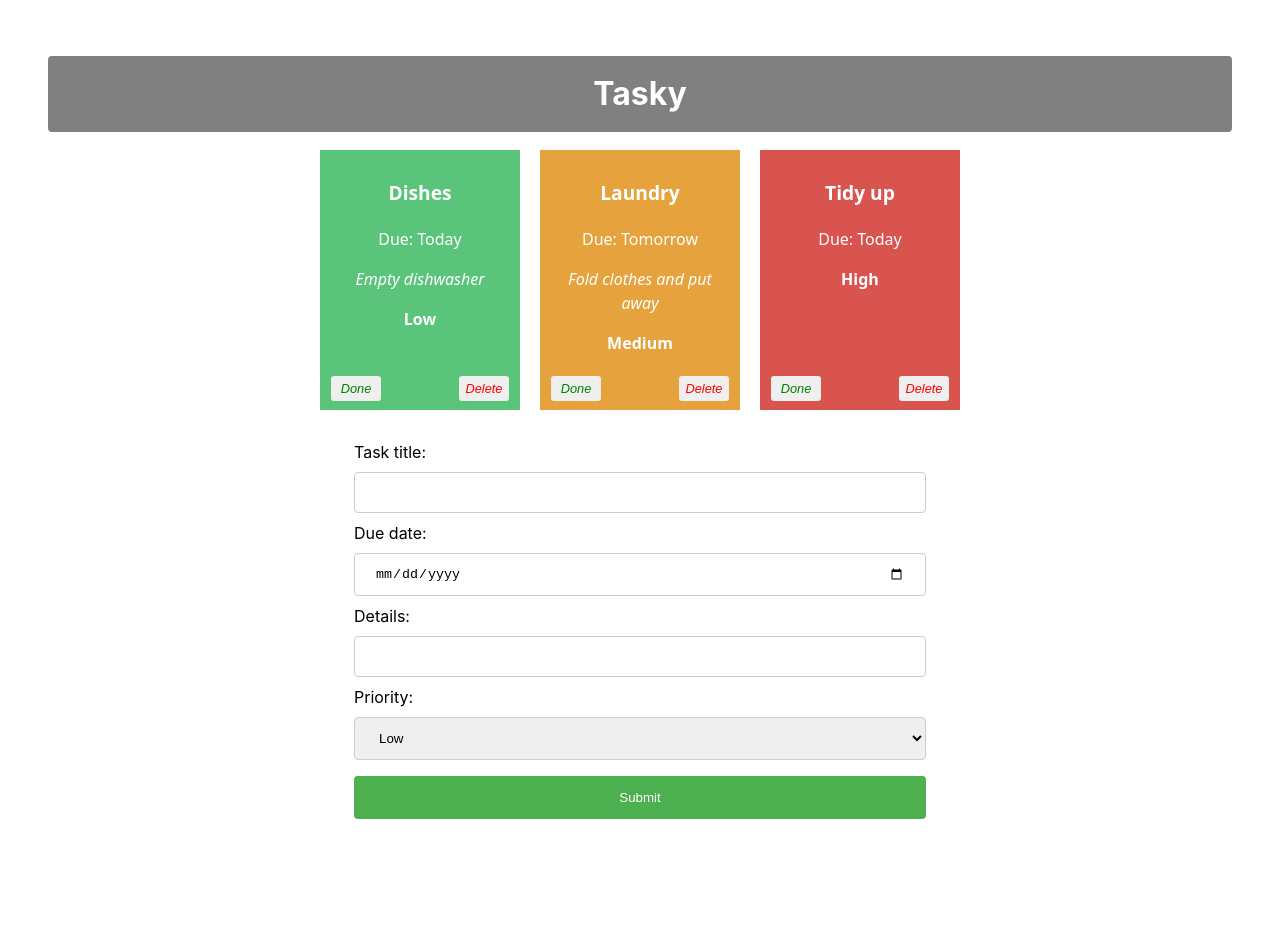
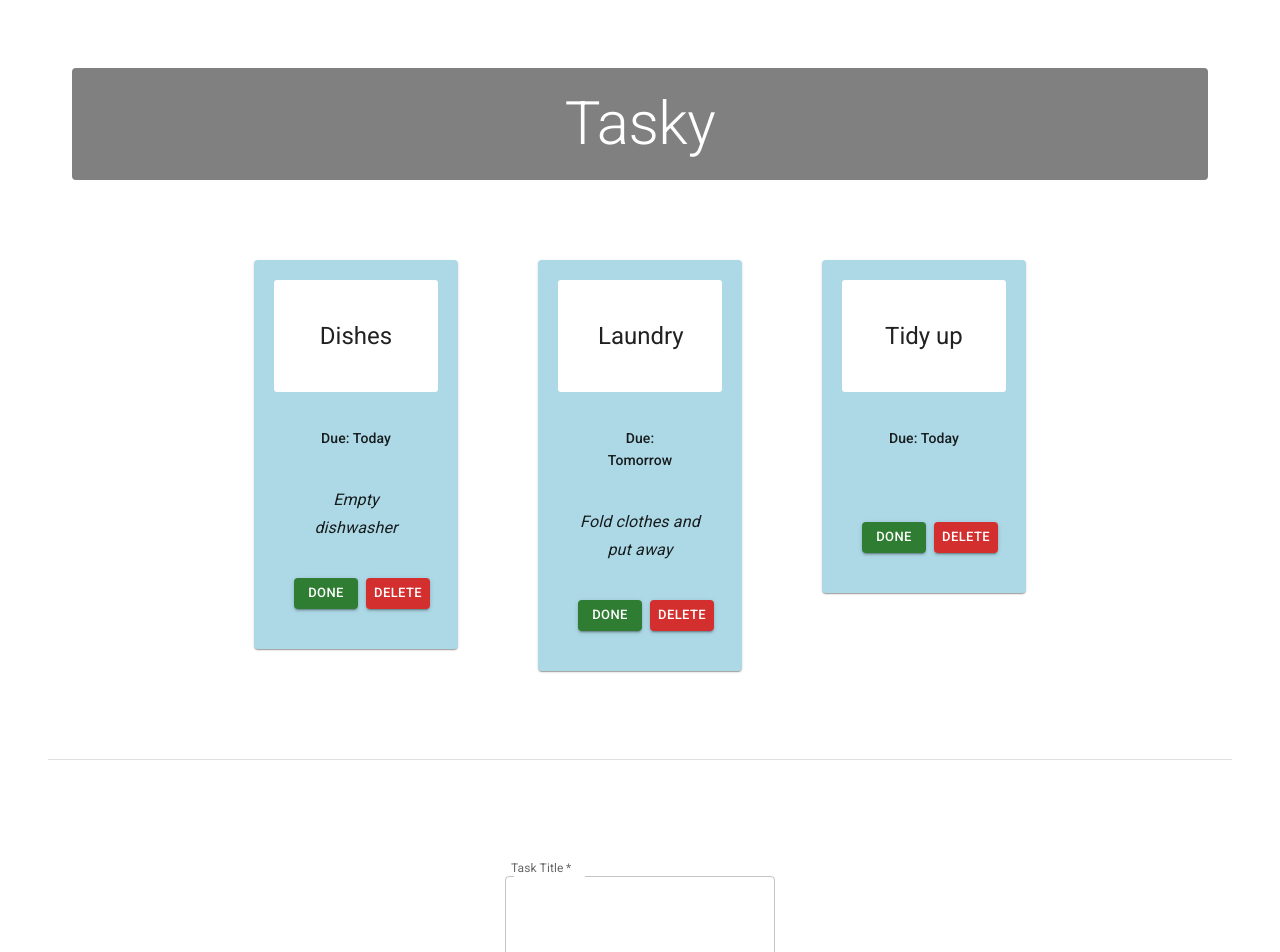
Before and after one commit to mfaddyf/react-basics-labs-s1-2026, a React (Vite) app in the folder tasky/: page / in a window 1280 px wide. Shown: the top 952 px of the page. Before the commit the page ends 895 px from the top, so only its background shows below. Built offline with nearby package versions, Linux system fonts and the light colour scheme.

Commit message:
Tasky Lab 3 Done

```diff
--- /dev/null
+++ b/package.json
@@ -0,0 +1,5 @@
+{
+  "dependencies": {
+    "uuid": "^14.0.2"
+  }
+}
--- a/tasky/index.html
+++ b/tasky/index.html
@@ -1,13 +1,19 @@
 <!doctype html>
 <html lang="en">
+
 <head>
+  <link rel="preconnect" href="https://fonts.googleapis.com" />
+  <link rel="preconnect" href="https://fonts.gstatic.com" crossorigin />
+  <link rel="stylesheet" href="https://fonts.googleapis.com/css2?family=Roboto:wght@300;400;500;700&display=swap" />
   <meta charset="UTF-8" />
   <link rel="icon" type="image/svg+xml" href="/favicon.svg" />
   <meta name="viewport" content="width=device-width, initial-scale=1.0" />
   <title>tasky</title>
 </head>
+
 <body>
   <div id="root"></div>
   <script type="module" src="/src/main.jsx"></script>
 </body>
+
 </html>
--- a/tasky/src/App.css
+++ b/tasky/src/App.css
@@ -2,16 +2,6 @@
   font-family: Inter, system-ui, Avenir, Helvetica, Arial, sans-serif;
   line-height: 1.5;
   font-weight: 400;
-}
-
-h1 {
-  text-align: center;
-  background-color: grey;
-  color: white;
-  padding: 14px 20px;
-  margin: 8px 0;
-  border: none;
-  border-radius: 4px;
 }
 
 div {
@@ -22,84 +12,6 @@
   text-align: center;
 }
 
-.description{
-  font-style: italic;
-}
-
 .priority{
   font-weight: bold;
 }
-
-.card {
-  display: inline-block;
-  vertical-align: top;
-  font-family: system-ui;
-  background: #5bb4c4;
-  color: white;
-  text-align: center;
-  width: 180px;
-  height: 240px;
-  margin: 10px;
-  padding: 10px;
-  position: relative;
-}
-
-.title{
-  font-weight: bold;
-  font-size: 1.2em;
-}
-
-button {
-  border: none;
-  border-radius: 3px;
-  font-style: italic;
-  font-size: 0.8em;
-  margin: 4px 6px;
-  width: 50px;
-  height: 25px;
-}
-
-.doneButton {
-  position: absolute;
-  bottom: 5px;
-  left: 5px;
-  color: green;
-}
-
-.deleteButton {
-  position: absolute;
-  bottom: 5px;
-  right: 5px;
-  color: red;
-}
-
-input[type=text], input[type=date], select  {
-  width: 100%;
-  padding: 12px 20px;
-  margin: 8px 0;
-  display: inline-block;
-  border: 1px solid #ccc;
-  border-radius: 4px;
-  box-sizing: border-box;
-}
-
-input[type=submit] {
-  width: 100%;
-  background-color: #4CAF50;
-  color: white;
-  padding: 14px 20px;
-  margin: 8px 0;
-  border: none;
-  border-radius: 4px;
-  cursor: pointer;
-}
-
-input[type=submit]:hover {
-  background-color: #45a049;
-}
-
-form {
-  text-align: left;
-  width: 50%;
-  margin: auto;
-}
--- a/tasky/src/App.jsx
+++ b/tasky/src/App.jsx
@@ -3,6 +3,9 @@
 import { useState } from 'react';
 import AddTaskForm from './components/Form';
 import { v4 as uuidv4 } from 'uuid';
+import Typography from '@mui/material/Typography';
+import Container from '@mui/material/Container';
+import Grid from '@mui/material/Grid';
 
 function App() {
   const [taskState, setTaskState] = useState({
@@ -60,31 +63,82 @@
     event.preventDefault();
 
     const tasks = [...taskState.tasks];
-    const form = {...formState};
+    const form = { ...formState };
 
     form.id = uuidv4();
 
     tasks.push(form);
-    setTaskState({tasks});
+    setTaskState({ tasks });
   }
 
   return (
     <div className="container">
-      <h1>Tasky</h1>
+      {/* App Header */}
+      <Container component="main">
+        <Typography
+          component="h1"
+          variant="h2"
+          align="center"
+          gutterBottom
+          sx={{
+            backgroundColor: 'gray',
+            textAlign: 'center',
+            color: 'white',
+            padding: '20px',
+            margin: '20px 0 40px 0',
+            borderRadius: '4px'
+          }}
+        >
+          Tasky
+        </Typography>
+      </Container>
+      {/* End App Header */}
 
+
+      {/* Task Card Grid */}
+      <Container maxWidth="md" component="main">
+        <Grid
+          container
+          spacing={5}
+          sx={{
+            justifyContent: "center"
+          }}
+        >
           {taskState.tasks.map((task, index) => (
             <Task
               title={task.title}
               description={task.description}
               deadline={task.deadline}
+              done={task.done}
               key={task.id}
-          priority={task.priority}
-          done={task.done}
               markDone={() => doneHandler(index)}
               deleteTask={() => deleteHandler(index)}
             />
           ))}
-      <AddTaskForm submit={formSubmitHandler} change={formChangeHandler} />
+        </Grid>
+      </Container>
+      {/* End Task Card Grid */}
+
+      {/* Footer - Add Task Form */}
+      <Container
+        component="footer"
+        sx={{
+          borderTop: (theme) => `1px solid ${theme.palette.divider}`,
+          my: 6,
+          py: 6,
+        }}
+      >
+        <Grid container sx={{
+          justifyContent: "center"
+        }}>
+          <AddTaskForm
+            submit={formSubmitHandler}
+            change={formChangeHandler}
+          />
+        </Grid>
+      </Container>
+      {/* End Footer */}
+
     </div>
   );
 }
--- a/tasky/src/components/Form.jsx
+++ b/tasky/src/components/Form.jsx
@@ -1,32 +1,69 @@
+import Box from '@mui/material/Box';
+import TextField from '@mui/material/TextField';
+import Button from '@mui/material/Button';
+
 const AddTaskForm = (props) => {
 
     return (
         <div>
-           <form onSubmit={props.submit}>
-                <label>
-                    Task title:
-                    <input type="text" name="title" required onChange={(event) => props.change(event)} />
-                </label>
-                <br />
-                <label>
-                    Due date:
-                    <input type="date" name="deadline" required onChange={(event) => props.change(event)} />
-                </label>
-                <br />
-                <label>
-                    Details:
-                    <input type="text" name="description" onChange={(event) => props.change(event)} />
-                </label>
-                <label>
-                    Priority:
-                    <select name="priority" defaultValue="Low" onChange={(event) => props.change(event)}>
-                        <option value="Low">Low</option>
-                        <option value="Medium">Medium</option>
-                        <option value="High">High</option>
-                    </select>
-                </label>
-                <input type="submit" value="Submit" />
-            </form>
+            <Box
+                component="form"
+                sx={{
+                    '& .MuiOutlinedInput-root': { m: 1, width: '30ch' },
+                }}
+                onSubmit={props.submit}
+            >
+                <div>
+                    <TextField
+                        required
+                        id="outlined-required"
+                        name="title"
+                        label="Task Title"
+                        slotProps={{ inputLabel: { shrink: true } }}
+                        onChange={(event) => props.change(event)}
+                    />
+                </div>
+
+                <div>
+                    <TextField
+                        required
+                        name="deadline"
+                        label="Deadline"
+                        slotProps={{ inputLabel: { shrink: true } }}
+                        type="date"
+                        onChange={(event) => props.change(event)}
+                    />
+                </div>
+
+                <div>
+                    <TextField
+                        name="description"
+                        id="outlined-multiline-static"
+                        label="Task Details"
+                        slotProps={{ inputLabel: { shrink: true } }}
+                        multiline
+                        rows={4}
+                        onChange={(event) => props.change(event)}
+                    />
+                </div>
+
+                <div>
+                    <Button
+                        type="submit"
+                        variant="contained"
+                        color="primary"
+                        sx={{
+                            m: 1,
+                            p: 1,
+                            width: '95%'
+                        }}
+                    >
+                        Add Task
+                    </Button>
+                </div>
+            </Box>
+
+
         </div>
     )
 };
--- a/tasky/src/components/Task.jsx
+++ b/tasky/src/components/Task.jsx
@@ -1,3 +1,13 @@
+import Box from '@mui/material/Box';
+import Button from '@mui/material/Button';
+import Card from '@mui/material/Card';
+import CardActions from '@mui/material/CardActions';
+import CardContent from '@mui/material/CardContent';
+import CardHeader from '@mui/material/CardHeader';
+import Grid from '@mui/material/Grid';
+import Typography from '@mui/material/Typography';
+
+
 const Task = (props) => {
     const priorityColours = {
         Low: '#5bc47b',
@@ -5,16 +15,84 @@
         High: '#d9534f'
     };
 
-    return (
-        <div className="card" style={{ backgroundColor: props.done ? 'lightgrey' : priorityColours[props.priority] }}>
-            <p className="title">{props.title}</p>
-            <p>Due: {props.deadline}</p>
-            <p className="description">{props.description}</p>
-            <p className="priority">{props.priority}</p>
-            <button onClick={props.markDone} className='doneButton'>Done</button>
-            <button className='deleteButton' onClick={props.deleteTask}>Delete</button>
-        </div>
+    return(
+    <Grid
+        key={props.id}
+        size={{ xs: 12, md: 4 }}
+    >
+        <Card
+            sx={{
+                backgroundColor: props.done ? 'lightgrey' : 'lightblue',
+                padding: '20px'
+            }}
+        >
+            <CardHeader
+                title={props.title}
+                sx={{
+                    backgroundColor: 'white',
+                    borderRadius: '3px',
+                    padding: '20px',
+                    textAlign: 'center'
+                }}
+            />
+
+            <CardContent>
+                <Box
+                    sx={{
+                        display: 'flex',
+                        justifyContent: 'center',
+                        alignItems: 'baseline',
+                        mb: 2,
+                        padding: '20px'
+                    }}
+                >
+                    <Typography
+                        component="p"
+                        variant="subtitle2"
+                        color="text.primary"
+                    >
+                        Due: {props.deadline}
+                    </Typography>
+                </Box>
+
+                <Typography
+                    component="p"
+                    variant="subtitle1"
+                    align="center"
+                    sx={{ fontStyle: 'italic' }}
+                >
+                    {props.description}
+                </Typography>
+            </CardContent>
+
+            <CardActions
+                sx={{
+                    justifyContent: 'space-between',
+                    padding: '20px'
+                }}
+            >
+                <Button
+                    variant="contained"
+                    size="small"
+                    color="success"
+                    onClick={props.markDone}
+                >
+                    Done
+                </Button>
+
+                <Button
+                    variant="contained"
+                    size="small"
+                    color="error"
+                    onClick={props.deleteTask}
+                >
+                    Delete
+                </Button>
+            </CardActions>
+        </Card>
+    </Grid>
     )
+
 }
 
 export default Task;
```
Also changed, not shown: 1 other file (tests, documents, lock files or other folders). Lines whose indentation alone changed are shown as unchanged.
